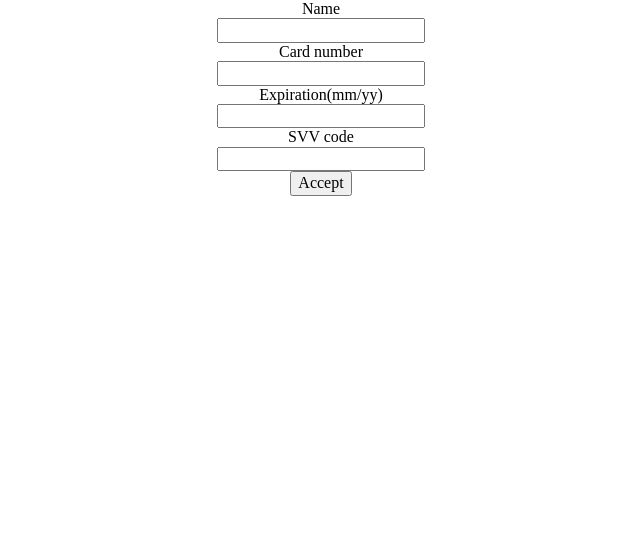
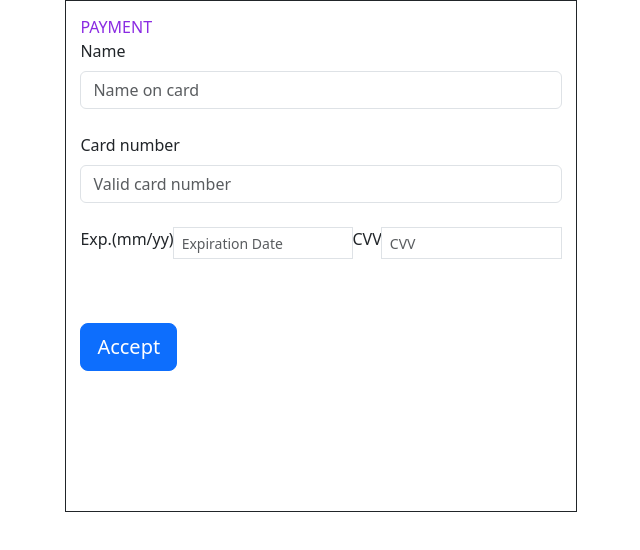
Before and after one commit to eugenyush/credit-card, a website built with Vite: page index.html in a window 1280 px wide. Shown: the whole page, without its empty margins (319-959 px from the left). Built offline with nearby package versions, Linux system fonts and the light colour scheme.

Commit message:
Add some sytle

```diff
--- a/index.html
+++ b/index.html
@@ -8,21 +8,23 @@
   <body>
     <div id="app">
       <div class="credit-card">
-        <form action="#" class="credit-card-form">
+        <div class="credit-card-label text-uppercase">Payment</div>
+        <form action="#" class="credit-card-form ">
+            <label for="name" class="form-label">Name</label><br>
+            <input type="text" id="name" class="form-control" placeholder="Name on card"><br>
 
-            <label for="name">Name</label><br>
-            <input type="text" id="name" name="name"><br>
+            <label for="number" class="form-label">Card number</label><br>
+            <input type="text" id="number" class="form-control" name="number" placeholder="Valid card number"><br>
+            <div class="input-group">
+             <label for="expiration" class="form-label">Exp.(mm/yy)</label><br>
+            <input type="text" id="expiration" class="form-control form-control-sm" name="expiration" placeholder="Expiration Date"><br>
 
-            <label for="number">Card number</label><br>
-            <input type="text" id="number" name="number"><br>
+            <label for="cvv" >CVV</label><br>
+            <input type="text" id="cvv" class="form-control form-control-sm" name="cvv" placeholder="CVV"><br>
+            </div>
 
-            <label for="expraton">Expiration(mm/yy)</label><br>
-            <input type="text" id="expraton" name="expraton"><br>
 
-            <label for="cvv">SVV code</label><br>
-            <input type="text" id="cvv" name="cvv"><br>
-
-            <button type="button" class="btn btn--primary">Accept</button>
+            <button type="button" class="btn btn-primary btn-lg">Accept</button>
         </form>
       </div>
     </div>
--- a/package.json
+++ b/package.json
@@ -13,6 +13,8 @@
     "vite": "^4.4.5"
   },
   "dependencies": {
+    "@popperjs/core": "^2.11.8",
+    "bootstrap": "^5.3.2",
     "normalize.css": "^8.0.1"
   }
 }
--- a/src/scss/style.scss
+++ b/src/scss/style.scss
@@ -1,7 +1,18 @@
 @import "normalize.css";
+@import "bootstrap/scss/bootstrap";
 
 .credit-card{
     margin: 0 auto;
-    text-align: center;
-
+    width: 32rem;
+    height: 32rem;
+    border: 1px solid;
+    padding: 0.9rem;
+    &-label{
+        color: blueviolet;
+    }
+    &-form{
+        .btn{
+            margin-top: 4rem;
+        }
+    }
 }
```
Also changed, not shown: 1 other file.
